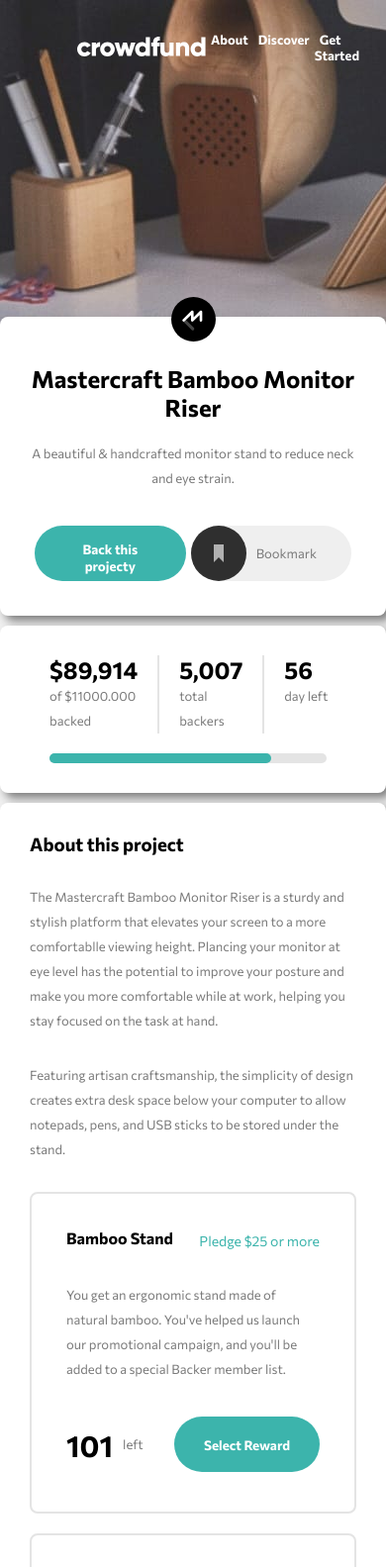
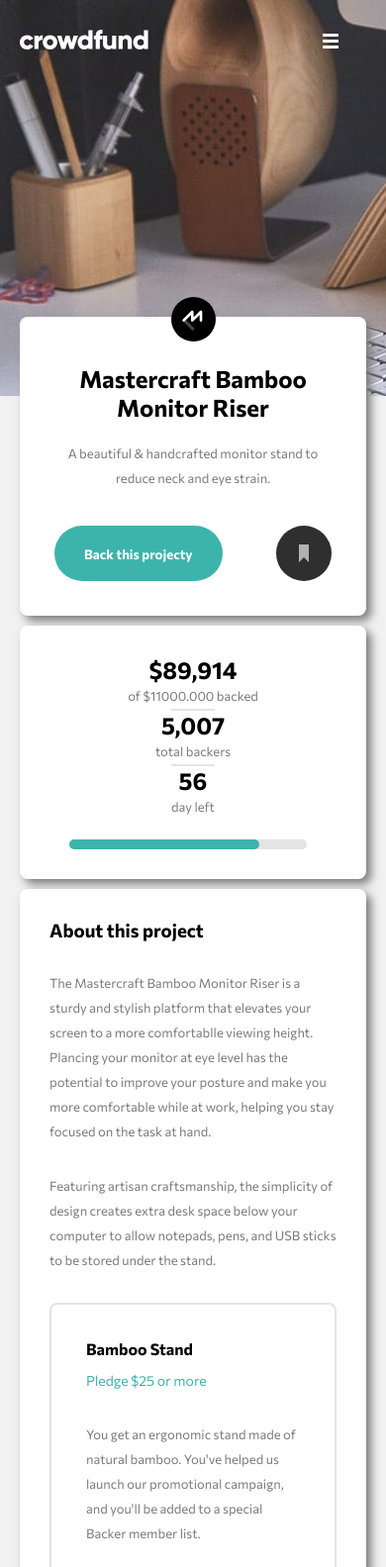
Before and after one commit to AlexanderCDs/crowdfunding-product, a React app: page / in a window 390 px wide. Shown: the top 1583 px of the page at 99% size. Built offline with nearby package versions, Linux system fonts and the light colour scheme.

Commit message:
Added style mobile Added classname new

```diff
--- a/src/assets/styles/index.scss
+++ b/src/assets/styles/index.scss
@@ -124,7 +124,7 @@ input[type="checkbox"] {
     opacity: 0.7;
 }
 
-section {
+body {
     background-color: hsla(0, 0%, 48%, 0.1);
 }
 
@@ -296,3 +296,75 @@ p, span {
     font-size: 14px;
 }
 /**  **/
+
+@media screen and (min-width: 100px) and (max-width: 450px) {
+    nav {
+        padding-left: 20px;
+        padding-top: 30px;
+    }
+
+    .nav-left {
+        padding: 0px;
+    }
+
+    .nav-right {
+        display: none;
+    }
+
+    .hamburger {
+        content: url('../svgs/icon-hamburger.svg');
+    }
+
+    .label {
+        display: none;
+    }
+
+    .card {
+        margin: {
+            left: 20px;
+            right: 20px;
+        };
+    }
+
+    .card-stats {
+        flex-direction: column;
+        align-items: center;
+    }
+
+    .stats-item {
+        width: 50%;
+        display: flex;
+        flex-direction: column;
+        align-items: center;
+    }
+
+    .middle {
+        border-top-width: 30px;
+        border: {
+            left: none !important;
+            right: none !important;
+        };
+
+        &::after,
+        &::before {
+            content: ' ';
+            height: 2px;
+            width: 30%;
+            background-color: hsla(0, 0%, 48%, 0.2);
+        }
+    }
+
+    .row {
+        flex-direction: column;
+        justify-content: flex-start;
+        align-items: flex-start;
+    }
+
+    .col-btn {
+        margin-top: 30px;
+    }
+
+    .price {
+        margin-top: 10px;
+    }
+}
--- a/src/components/CardItem.js
+++ b/src/components/CardItem.js
@@ -13,7 +13,7 @@ export const CardItem = ({ title, titleRight, paragraph, number = 0, handleClick
                     <span className="number"> { number } </span>
                     <span>left</span>
                 </div>
-                <div className="col">
+                <div className="col col-btn">
                     <button
                         className={`btn btn-${active ? 'primary' : 'disabled'}`}
                         onClick={handleClick}
--- a/src/components/Header.js
+++ b/src/components/Header.js
@@ -42,6 +42,7 @@ const Header = ({title, src, width, height}) => {
                             </li>
                         ) )}
                     </ul>
+                    <div className="hamburger"> </div>
                 </nav>
             </div>
         </header>
```
